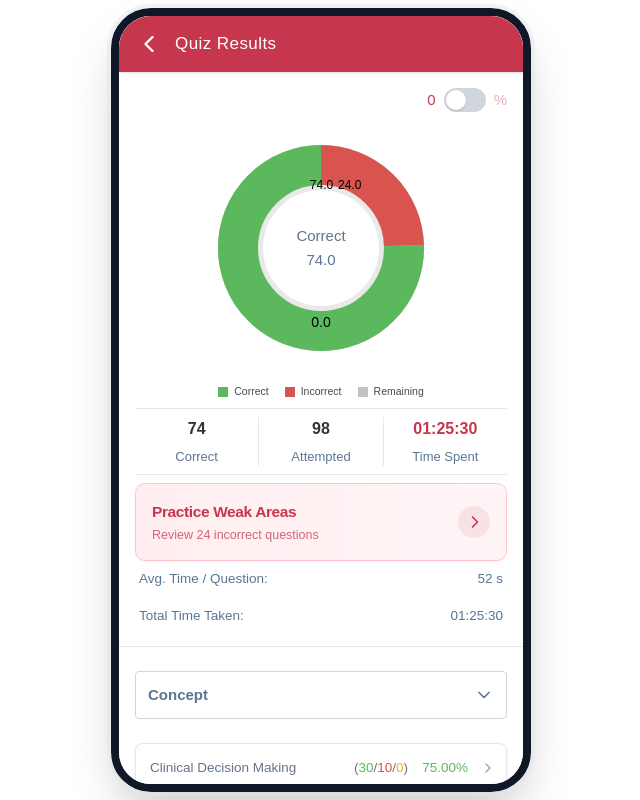
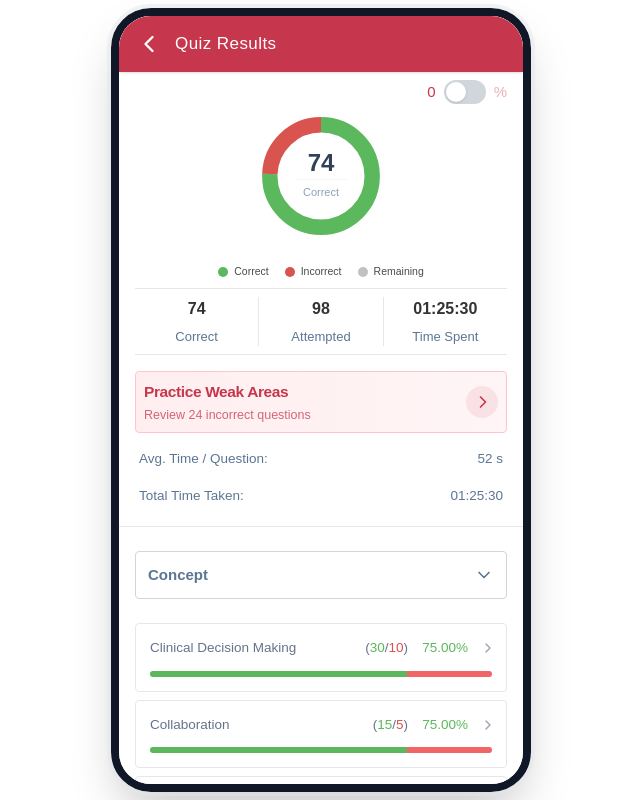
Before and after one commit to kaushalwork0/TestZapp-NCLEX-BCBA, a Next.js app: page /quiz-results/1 in a window 1280 px wide. Shown: the whole page, without its empty margins (319-959 px from the left). Built offline with nearby package versions, Linux system fonts and the light colour scheme.

Commit message:
feat: add quiz dashboard, stats, and quiz results pages | feedback incorporated

```diff
--- a/src/app/quiz-results/[id]/page.tsx
+++ b/src/app/quiz-results/[id]/page.tsx
@@ -68,9 +68,11 @@ export default function QuizResultsPage() {
     return total > 0 ? (value / total) * 100 : 0;
   };
 
-  const circumference = 2 * Math.PI * 35; // ~220
+  const radius = 40;
+  const circumference = 2 * Math.PI * radius;
   const correctLength = (data.correct / data.total) * circumference;
   const incorrectLength = (data.incorrect / data.total) * circumference;
+  const remainingLength = (data.remaining / data.total) * circumference;
 
   return (
     <div className="relative h-full overflow-hidden flex flex-col bg-white">
@@ -84,7 +86,7 @@ export default function QuizResultsPage() {
 
       <div className="flex-1 overflow-y-auto pb-8">
         {/* Toggle */}
-        <div className="flex justify-end items-center px-4 py-4 gap-2 text-primary font-medium text-[15px]">
+        <div className="flex justify-end items-center px-4 py-2 gap-2 text-primary font-medium text-[15px]">
           <span className={!showPercentages ? "opacity-100" : "opacity-40"}>0</span>
           <button
             onClick={() => setShowPercentages(!showPercentages)}
@@ -97,33 +99,56 @@ export default function QuizResultsPage() {
         </div>
 
         {/* Chart */}
-        <div className="flex flex-col items-center justify-center my-2">
-          <div className="relative w-56 h-56 flex items-center justify-center">
-             <svg viewBox="0 0 100 100" className="w-full h-full transform -rotate-90">
+        <div className="flex flex-col items-center justify-center">
+          <div className="relative w-32 h-32 mx-auto mb-6">
+             <svg className="w-full h-full transform -rotate-90" viewBox="0 0 100 100">
                 {/* Remaining (grey) */}
-                <circle cx="50" cy="50" r="35" fill="none" stroke="#c1c1c1" strokeWidth="22" />
+                <circle cx="50" cy="50" r="40" fill="transparent" stroke="#F2F4F6" strokeWidth="12" />
+                {/* Correct (green) */}
+                <circle
+                  cx="50" cy="50" r="40"
+                  fill="transparent"
+                  stroke="currentColor"
+                  strokeWidth="12"
+                  strokeDasharray={`${correctLength} ${circumference}`}
+                  strokeDashoffset={0}
+                  className="text-[#5cb85c] transition-all duration-1000 ease-out"
+                />
                 {/* Incorrect (red) */}
-                <circle cx="50" cy="50" r="35" fill="none" stroke="#d9534f" strokeWidth="22" strokeDasharray={`${incorrectLength} ${circumference}`} strokeDashoffset="0" />
-                {/* Correct (green) */}
-                <circle cx="50" cy="50" r="35" fill="none" stroke="#5cb85c" strokeWidth="22" strokeDasharray={`${correctLength} ${circumference}`} strokeDashoffset={`-${incorrectLength}`} />
+                <circle
+                  cx="50" cy="50" r="40"
+                  fill="transparent"
+                  stroke="currentColor"
+                  strokeWidth="12"
+                  strokeDasharray={`${incorrectLength} ${circumference}`}
+                  strokeDashoffset={-correctLength}
+                  className="text-[#d9534f] transition-all duration-1000 ease-out"
+                />
+                {/* Remaining (actual) if any */}
+                <circle
+                  cx="50" cy="50" r="40"
+                  fill="transparent"
+                  stroke="currentColor"
+                  strokeWidth="12"
+                  strokeDasharray={`${remainingLength} ${circumference}`}
+                  strokeDashoffset={-(correctLength + incorrectLength)}
+                  className="text-[#c1c1c1] transition-all duration-1000 ease-out"
+                />
              </svg>
-             <div className="absolute inset-0 m-[22%] bg-white rounded-full flex flex-col items-center justify-center border-[5px] border-[#e9e9e9]">
-               <span className="text-secondary text-[15px]">Correct</span>
-               <span className="text-secondary text-[15px] mt-0.5">
-                 {showPercentages ? getPercentage(data.correct, data.total).toFixed(1) + '%' : data.correct.toFixed(1)}
+             <div className="absolute inset-0 flex flex-col items-center justify-center text-center">
+               <span className="text-2xl font-bold text-slate-700 leading-none mb-1">
+                 {showPercentages ? getPercentage(data.correct, data.total).toFixed(1) + '%' : data.correct.toFixed(0)}
+               </span>
+               <span className="text-[11px] text-slate-400 font-medium border-t border-gray-100 pt-1 px-2">
+                 Correct
                </span>
              </div>
-
-             {/* Text labels on the chart representing the screenshot numbers */}
-             <div className="absolute top-[18%] left-[45%] text-black text-[12px] font-medium z-10">{data.correct.toFixed(1)}</div>
-             <div className="absolute top-[18%] right-[32%] text-black text-[12px] font-medium z-10">{data.incorrect.toFixed(1)}</div>
-             <div className="absolute bottom-[12%] text-black text-[14px] font-medium z-10">{data.remaining.toFixed(1)}</div>
           </div>
 
-          <div className="flex gap-4 mt-6 text-[10.5px] font-medium text-[#4a4a4a]">
-            <div className="flex items-center gap-1.5"><div className="w-2.5 h-2.5 bg-[#5cb85c]" /> Correct</div>
-            <div className="flex items-center gap-1.5"><div className="w-2.5 h-2.5 bg-[#d9534f]" /> Incorrect</div>
-            <div className="flex items-center gap-1.5"><div className="w-2.5 h-2.5 bg-[#c1c1c1]" /> Remaining</div>
+          <div className="flex gap-4 text-[10.5px] font-medium text-[#4a4a4a]">
+            <div className="flex items-center gap-1.5"><div className="w-2.5 h-2.5 rounded-full bg-[#5cb85c]" /> Correct</div>
+            <div className="flex items-center gap-1.5"><div className="w-2.5 h-2.5 rounded-full bg-[#d9534f]" /> Incorrect</div>
+            <div className="flex items-center gap-1.5"><div className="w-2.5 h-2.5 rounded-full bg-[#c1c1c1]" /> Remaining</div>
           </div>
         </div>
 
@@ -138,7 +163,7 @@ export default function QuizResultsPage() {
             <span className="text-[13px] text-secondary">Attempted</span>
           </div>
           <div className="flex-1 flex flex-col gap-1.5">
-            <span className="text-[16px] font-semibold text-primary">{data.timeSpent}</span>
+            <span className="text-[16px] font-semibold">{data.timeSpent}</span>
             <span className="text-[13px] text-secondary">Time Spent</span>
           </div>
         </div>
@@ -148,7 +173,7 @@ export default function QuizResultsPage() {
           {data.incorrect > 0 ? (
             <div
               onClick={() => router.push('/practice-incorrect')}
-              className="bg-gradient-to-r from-[#ffeef0] to-[#fff5f6] border border-[#ffc4cc] rounded-[10px] p-4 flex items-center justify-between cursor-pointer shadow-sm shadow-primary/5 hover:shadow active:scale-[0.99] transition-all group"
+              className="bg-gradient-to-r from-[#ffeef0] to-[#fff5f6] border border-[#ffc4cc] rounded-[4px] p-2 my-4 flex items-center justify-between cursor-pointer shadow-xsm shadow-primary/5 hover:shadow active:scale-[0.99] transition-all group"
             >
               <div className="flex flex-col">
                 <span className="text-[15.5px] font-bold text-primary tracking-tight">Practice Weak Areas</span>
@@ -190,7 +215,7 @@ export default function QuizResultsPage() {
             <ChevronDown className="w-5 h-5 text-secondary" />
           </div>
 
-          <div className="flex flex-col gap-4">
+          <div className="flex flex-col gap-2">
             {data.topics.map((topic: { name: string; correct: number; incorrect: number; remaining: number }, i: number) => {
               const topicTotal = topic.correct + topic.incorrect + topic.remaining;
               // If topicTotal is 0, the bar is entirely grey. If there's 1 incorrect, it's 100% red.
@@ -201,15 +226,14 @@ export default function QuizResultsPage() {
               return (
                 <div
                   key={i}
-                  className="flex flex-col gap-3 bg-white border border-gray-200 rounded-[8px] p-3.5 shadow-sm hover:border-gray-300 hover:shadow-md active:scale-[0.99] cursor-pointer transition-all"
+                  className="flex flex-col gap-3 bg-white border border-gray-200 rounded-[4px] p-3.5 shadow-xsm hover:border-gray-300 hover:shadow-sm active:scale-[0.99] cursor-pointer transition-all"
                 >
                   <div className="flex justify-between items-center text-[13.5px]">
                     <span className="text-[#64748b] font-medium">{topic.name}</span>
                     <div className="flex items-center gap-3">
                       <span className="text-[#64748b]">
                         (<span className="text-[#5cb85c]">{topic.correct}</span>/
-                        <span className="text-[#d9534f]">{topic.incorrect}</span>/
-                        <span className="text-[#ffb100]">{topic.remaining}</span>)
+                        <span className="text-[#d9534f]">{topic.incorrect}</span>)
                       </span>
                       <span className="text-[#5cb85c] w-12 text-right">{pCorrect.toFixed(2)}%</span>
                       <ChevronLeft className="w-4 h-4 text-gray-400 rotate-180 -mr-1" />
--- a/src/app/quiz/page.tsx
+++ b/src/app/quiz/page.tsx
@@ -153,7 +153,7 @@ export default function QuizDashboardPage() {
                     </div>
 
                     <div className="flex flex-col items-end">
-                      <span className={`text-[28px] font-bold tracking-tight leading-none ${quiz.score === 100 ? 'text-[#34C759]' : quiz.score < 60 ? 'text-orange-500' : 'text-primary'}`}>
+                      <span className="text-[28px] font-bold tracking-tight leading-none text-primary">
                         {quiz.score.toFixed(1)}%
                       </span>
                       <span className="text-[10px] font-bold text-gray-400 uppercase tracking-wider mt-1.5">Score</span>
--- a/src/app/stats/page.tsx
+++ b/src/app/stats/page.tsx
@@ -209,14 +209,32 @@ export default function StatsPage() {
                     fill="transparent"
                     stroke="currentColor"
                     strokeWidth="12"
-                    strokeDasharray={2 * Math.PI * 40}
-                    strokeDashoffset={(2 * Math.PI * 40) * (1 - (250/3089))}
-                    className="text-success transition-all duration-1000 ease-out"
+                    strokeDasharray={`${(120/3089) * (2 * Math.PI * 40)} ${2 * Math.PI * 40}`}
+                    strokeDashoffset={0}
+                    className="text-green-500 transition-all duration-1000 ease-out"
+                  />
+                  <circle
+                    cx="50" cy="50" r="40"
+                    fill="transparent"
+                    stroke="currentColor"
+                    strokeWidth="12"
+                    strokeDasharray={`${(45/3089) * (2 * Math.PI * 40)} ${2 * Math.PI * 40}`}
+                    strokeDashoffset={-((120/3089) * (2 * Math.PI * 40))}
+                    className="text-orange-400 transition-all duration-1000 ease-out"
+                  />
+                  <circle
+                    cx="50" cy="50" r="40"
+                    fill="transparent"
+                    stroke="currentColor"
+                    strokeWidth="12"
+                    strokeDasharray={`${(85/3089) * (2 * Math.PI * 40)} ${2 * Math.PI * 40}`}
+                    strokeDashoffset={-(((120+45)/3089) * (2 * Math.PI * 40))}
+                    className="text-red-500 transition-all duration-1000 ease-out"
                   />
                 </svg>
                 <div className="absolute inset-0 flex flex-col items-center justify-center text-center">
                   <span className="text-2xl font-bold text-slate-700 leading-none mb-1">250</span>
-                  <span className="text-[11px] text-slate-400 font-medium border-t border-gray-100 pt-1 w-16">/ 3089</span>
+                  <span className="text-[11px] text-slate-400 font-medium border-t border-gray-100 pt-1 px-2">of 3089</span>
                 </div>
               </div>
 
@@ -254,10 +272,13 @@ export default function StatsPage() {
               <h3 className="text-[16px] font-medium text-slate-700">Progress Breakdown</h3>
               <p className="text-[12px] text-slate-400 mt-0.5 mb-5">Tap any category row to filter questions</p>
 
-              <div className="flex flex-col gap-6">
+              <div className="flex flex-col gap-2">
                 {practiceStats.map((stat, idx) => (
-                  <div key={idx} className="flex flex-col gap-2 cursor-pointer group">
-                    <div className="flex items-center justify-between text-[13px]">
+                  <div
+                    key={idx}
+                    className="flex flex-col gap-3 bg-white border border-gray-100 rounded-[8px] p-3.5 shadow-xsm hover:border-gray-300 hover:shadow-md active:scale-[0.99] cursor-pointer transition-all group"
+                  >
+                    <div className="flex items-center justify-between text-[13.5px]">
                       <div className="flex items-center gap-2">
                         <div className={`w-2 h-2 rounded-full ${stat.color}`} />
                         <span className="text-slate-600 font-medium group-hover:text-slate-800 transition-colors">{stat.label}</span>
```
